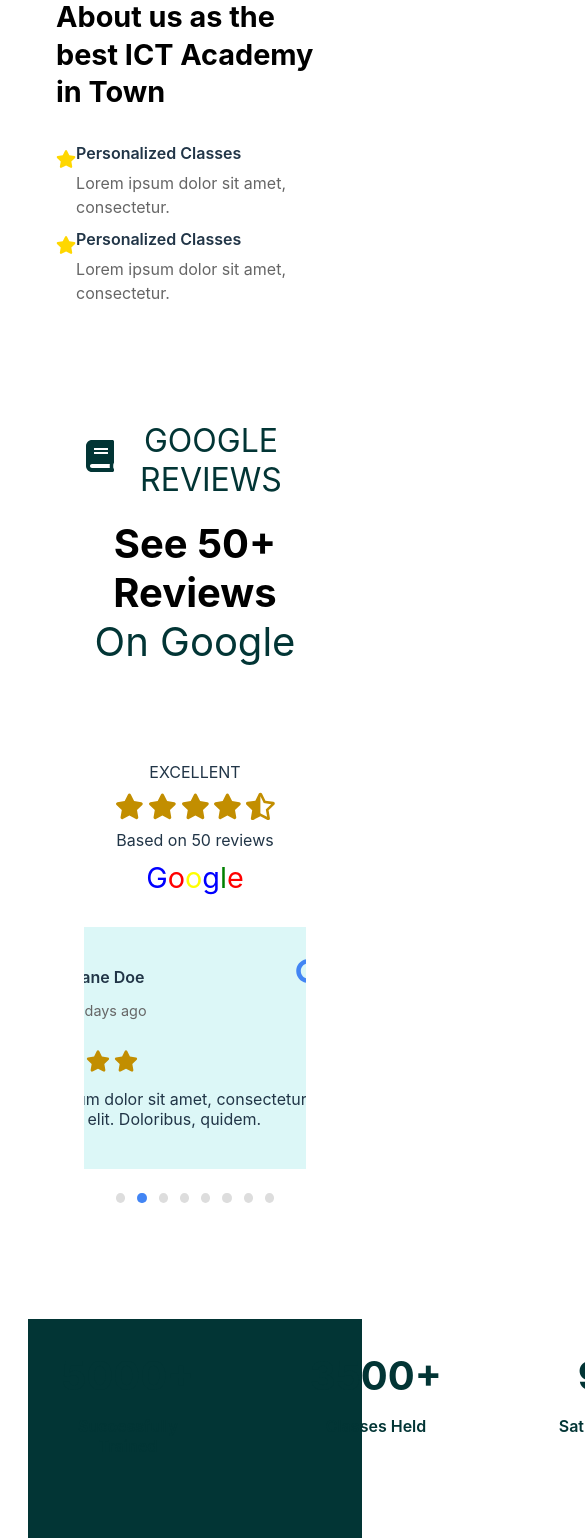
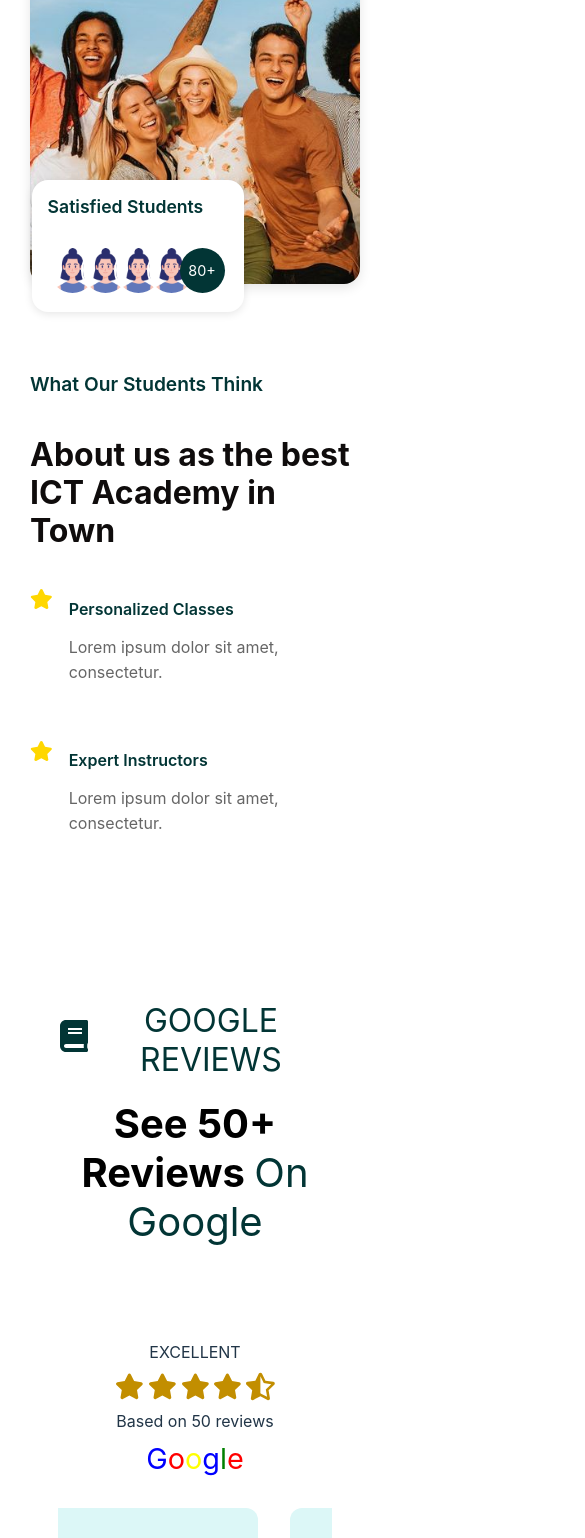
Before and after one commit to Prisca-01/ict-academy-website, a React (Vite) app: page / in a window 390 px wide. Shown: the part 8054-9592 px from the top of the page, 585 px wide, since content can reach past the window. Built offline with nearby package versions, Linux system fonts and the light colour scheme.

Commit message:
Chaned welcome.tsx image, restyled review.tsx

```diff
--- a/src/components/counter.tsx
+++ b/src/components/counter.tsx
@@ -31,7 +31,7 @@
   label: string;
   suffix?: string;
   style?: React.CSSProperties;
-
+ className?: string;
 }
 
 function Counter({ targetNumber, label, suffix = "" , style}: CounterProps) {
--- a/src/components/reviews.tsx
+++ b/src/components/reviews.tsx
@@ -7,58 +7,61 @@
   return (
     <>
       <section id="reviews">
-        <div className="first">
-          <div className="images">
+      <div className="reviewsGrid">
+          <div className="mediaColumn">
+            <div className="mediaContainer">
               <img
-              className="students"
+                className="studentsImage"
                 src="src/assets/students.jpeg"
-              alt="students"
+                alt="Happy students"
               />
-            <div className="students-overlay">
-              <div className="overlay-header">
+              <div className="studentsOverlay">
+                <div className="overlayHeader">
                   <span>Satisfied Students</span>
                 </div>
-              <div className="avatar-group">
+                <div className="avatarStack">
                   <img
-                  className="avatar"
+                    className="studentAvatar"
                     src="src/assets/avatar.jpeg"
-                  alt="student"
+                    alt="Student"
                   />
                   <img
-                  className="avatar"
+                    className="studentAvatar"
                     src="src/assets/avatar.jpeg"
-                  alt="student"
+                    alt="Student"
                   />
                   <img
-                  className="avatar"
+                    className="studentAvatar"
                     src="src/assets/avatar.jpeg"
-                  alt="student"
+                    alt="Student"
                   />
                   <img
-                  className="avatar"
+                    className="studentAvatar"
                     src="src/assets/avatar.jpeg"
-                  alt="student"
+                    alt="Student"
                   />
-                <p className="avatar-count">80+</p>
+                  <p className="avatarCount">80+</p>
                 </div>
               </div>
             </div>
-          <div className="best">
-            <p className="head">What Our Students Think</p>
-            <h3>About us as the best ICT Academy in Town</h3>
-            <div className="texts">
-              <div className="left">
-                <FaStar className="icon" />
-                <div className="text">
-                  <p>Personalized Classes</p>
-                  <p>Lorem ipsum dolor sit amet, consectetur.</p>
+          </div>
+
+          <div className="featuresColumn">
+            <p className="sectionSubtitle">What Our Students Think</p>
+            <h3 className="sectionTitle">About us as the best ICT Academy in Town</h3>
+            <div className="featureList">
+              <div className="featureItem">
+                <FaStar className="featureIcon" />
+                <div className="featureText">
+                  <p className="featureTitle">Personalized Classes</p>
+                  <p className="featureDescription">Lorem ipsum dolor sit amet, consectetur.</p>
                 </div>
               </div>
-              <div className="right">
-                <FaStar className="icon" />
-                <div className="text">
-                  <p>Personalized Classes</p>
-                  <p>Lorem ipsum dolor sit amet, consectetur.</p>
+              <div className="featureItem">
+                <FaStar className="featureIcon" />
+                <div className="featureText">
+                  <p className="featureTitle">Expert Instructors</p>
+                  <p className="featureDescription">Lorem ipsum dolor sit amet, consectetur.</p>
                 </div>
               </div>
             </div>
@@ -102,14 +105,36 @@
           </div>
         </div>
       </section>
-      <div className="counter-row">
-        <Counter targetNumber={5000} label="Successfully Trained" suffix="+" />
-        <div className="vertical-line"></div>
-        <Counter targetNumber={3500} label="Classes Held" suffix="+" />
-        <div className="vertical-line"></div>
-        <Counter targetNumber={96} label="Satisfaction Rate" suffix="%" />
-        <div className="vertical-line"></div>
-        <Counter targetNumber={90} label="Success Rate" suffix="%" />
+      <div className="achievementsContainer">
+  <div className="achievementGroup">
+    <Counter
+      targetNumber={5000}
+      label="Successfully Trained"
+      suffix="+"
+      className="achievementCard"
+    />
+    <div className="dividerLine"></div>
+    <Counter
+      targetNumber={3500}
+      label="Classes Held"
+      suffix="+"
+      className="achievementCard"
+    />
+    <div className="dividerLine"></div>
+    <Counter
+      targetNumber={96}
+      label="Satisfaction Rate"
+      suffix="%"
+      className="achievementCard"
+    />
+    <div className="dividerLine"></div>
+    <Counter
+      targetNumber={90}
+      label="Success Rate"
+      suffix="%"
+      className="achievementCard"
+    />
+  </div>
 </div>
     </>
   );
--- a/src/components/welcome.tsx
+++ b/src/components/welcome.tsx
@@ -1,35 +1,28 @@
 import { motion } from "motion/react";
 import "../styles/welcome.css";
-import Counter from "./counter";
+// import Counter from "./counter";
 function Welcome() {
   return (
     <section className="welcomeSection">
       <div className="welcomeGrid">
         <div className="welcomeMediaContainer">
           <img
-            src="src/assets/student.jpeg"
+            src="src/assets/coding-workshop.png"
             alt="Main welcome visual"
             className="welcomeMainImage"
           />
-          <img
-            src="src/assets/coder.png"
+          {/* <img
+            src="src/assets/coding-workshop.png"
             alt="Coder illustration"
             className="welcomeSecondaryImage"
-          />
-          <div className="studentStatsCard">
-  <Counter
-    targetNumber={800}
-    label="SATISFIED STUDENTS"
-    suffix="+"
-    // style={{
-    //   backgroundColor: '#ffffff',
-    //   padding: '20px 30px',
-    //   borderRadius: '8px',
-    //   color: '#000000',
-    //   textAlign: 'center'
-    // }}
-  />
-</div>
+          /> */}
+          {/* <div className="studentStatsCard">
+            <Counter
+              targetNumber={800}
+              label="SATISFIED STUDENTS"
+              suffix="+"
+            />
+          </div> */}
         </div>
 
         <div className="welcomeContent">
--- a/src/styles/reviews.css
+++ b/src/styles/reviews.css
@@ -5,190 +5,161 @@
     margin-top: 4rem;
 }
 
-#reviews .first {
+.reviewsGrid {
     display: grid;
-    grid-template-columns: 1fr 1fr;
-    gap: 10rem;
-    /* max-width: 1240px; */
+    grid-template-columns: repeat(2, 1fr);
+    gap: 4rem;
+    max-width: 1280px;
+    margin: 0 auto;
   }
 
-
-#reviews .images {
+  .mediaColumn {
     position: relative;
-    flex: 1;
-    margin-top: 50px;
-    right: 180px;
-    top: 180px;
+    margin-top: 3rem;
   }
 
-#reviews .students {
+  .mediaContainer {
+    position: relative;
     width: 100%;
-    height: 350px;
+    max-width: 600px;
+  }
+
+  .studentsImage {
+    width: 100%;
+    height: 400px;
     object-fit: cover;
     border-radius: 2.5rem;
-    background: none;
+    box-shadow: 0 4px 12px rgba(0,0,0,0.1);
   }
 
-.students-overlay {
+  .studentsOverlay {
     position: absolute;
-    top: -20px;
-    right: 80px;
+    bottom: 0.3rem;
+    left: 2rem;
     background: white;
+    padding: 1.5rem;
+    border-radius: 1rem;
+    box-shadow: 0 2px 8px rgba(0,0,0,0.1);
     width: 180px;
-    padding: 1.2rem;
-    border-radius: 12px;
   }
 
-.overlay-header {
-    margin-bottom: 1rem;
+  .overlayHeader span {
+    font-weight: 600;
+    color: #023535;
+    font-size: 1.1rem;
   }
 
-.overlay-header span {
-    font-weight: bold;
-    color: #023535;
+  .avatarStack {
+    display: flex;
+    align-items: center;
+    margin-top: 1rem;
   }
 
-.avatar-group {
-    display: flex;
-    align-items: center;
+  .studentAvatar {
+    width: 45px;
+    height: 45px;
+    border-radius: 50%;
+    border: 2px solid white;
+    margin-left: -1rem;
   }
 
-.avatar {
-    width: 40px;
-    height: 40px;
-    border-radius: 50%;
-    border: 2px solid white;
-    margin-left: -15px;
-    position: relative;
-}
-
-.avatar:first-child {
+  .studentAvatar:first-child {
     margin-left: 0;
   }
 
-.avatar-count {
+  .avatarCount {
     background: #023535;
     color: white;
-    width: 40px;
-    height: 40px;
+    width: 45px;
+    height: 45px;
     border-radius: 50%;
     display: flex;
     align-items: center;
     justify-content: center;
-    margin-left: -15px;
-    position: relative;
+    margin-left: -1rem;
+    font-size: 0.9rem;
   }
 
-/* .images > div {
-    position: absolute;
-    top: -30px;
-    right: 50px;
-    background: white;
-    padding: 1.5rem;
-    border-radius: 12px;
-    box-shadow: 0 4px 12px rgba(0,0,0,0.1);
+  .featuresColumn {
     display: flex;
     flex-direction: column;
-    align-items: center;
-    gap: 0.5rem;
+    justify-content: center;
+    padding: 2rem 0;
   }
 
-.images > div p:first-child {
-    position: absolute;
-    top: -40px;
-    left: 0;
-    font-weight: bold;
+  .sectionSubtitle {
     color: #023535;
+    font-size: 1.2rem;
+    font-weight: 600;
+    margin-bottom: 0.5rem;
   }
 
-.images img:not(.students) {
-    width: 40px;
-    height: 40px;
-    border-radius: 50%;
-    border: 2px solid white;
-    margin-left: -15px;
-}
-
-.images img:not(.students):first-child {
-    margin-left: 0;
-}
-
-.images > div p:last-child {
-    background: #023535;
-    color: white;
-    width: 40px;
-    height: 40px;
-    border-radius: 50%;
-    display: flex;
-    align-items: center;
-    justify-content: center;
-    margin-left: -15px;
-} */
-
-.best * {
-    margin: 0;
-    padding: 0;
-}
-
-.best {
-    display: flex;
-    flex-direction: column;
-    padding-top: 2rem;
-}
-
-.best .head {
-    color: #023535;
-    font-size: 2.1rem;
-    margin-bottom: 1rem;
-}
-
-.best h3 {
-    color: #000;
+  .sectionTitle {
+    color: #0f0c0c;
     font-size: 2.5rem;
     font-weight: 700;
-    line-height: 1.3;
+    line-height: 1.2;
     margin-bottom: 2rem;
   }
 
-.best .texts {
-    display: flex;
-    gap: 10px;
+  .featureList {
+    display: grid;
+    gap: 2rem;
   }
 
-.best .texts>div {
-    flex: 1;
+  .featureItem {
     display: flex;
+    gap: 1rem;
+    align-items: flex-start;
   }
 
-.best .icon {
+  .featureIcon {
     color: #ffd700;
     font-size: 1.5rem;
     margin-top: 0.3rem;
   }
 
-.best .text p:first-child {
+  .featureTitle {
     font-weight: 600;
+    color: #023535;
     margin-bottom: 0.5rem;
   }
 
-.best .text p:last-child {
+  .featureDescription {
     color: #666;
-    line-height: 1.5;
+    line-height: 1.6;
   }
 
 /* Responsive adjustments */
 @media (max-width: 768px) {
-    #reviews .first {
-        display: grid;
+    #reviews {
+        padding: 0 15px;
+    }
+    .reviewsGrid {
       grid-template-columns: 1fr;
+      gap: 2rem;
+      padding: 0;
     }
 
-    .images {
-        display: none;
+    .mediaColumn {
+      margin-top: 1rem;
     }
 
-    .best h3 {
-        font-size: 1.8rem;
+    .studentsImage {
+      height: 400px;
+      border-radius: 1rem;
+    }
+
+    .studentsOverlay {
+      top: 18.5rem;
+      left: 0.1rem;
+      width: 180px;
+      height: 100px;
+      padding: 1rem;
+    }
+
+    .sectionTitle {
+      font-size: 2rem;
     }
   }
 
@@ -429,6 +400,7 @@
         background: #4285f4;
     }
 }
+
 /* Counter Section */
 .counter-row {
     display: flex;
--- a/src/styles/welcome.css
+++ b/src/styles/welcome.css
@@ -19,11 +19,10 @@
   }
 
   .welcomeMainImage {
-    width: 90%;
+    width: 100%;
     height: auto;
-    max-height: 600px;
     object-fit: contain;
-    border-radius: 15rem 15rem 0 0;
+    /* border-radius: 15rem 15rem 0 0; */
   }
 
   .welcomeSecondaryImage {
```
Also changed, not shown: src/assets/coding-workshop.png (added). Lines whose indentation alone changed are shown as unchanged.
